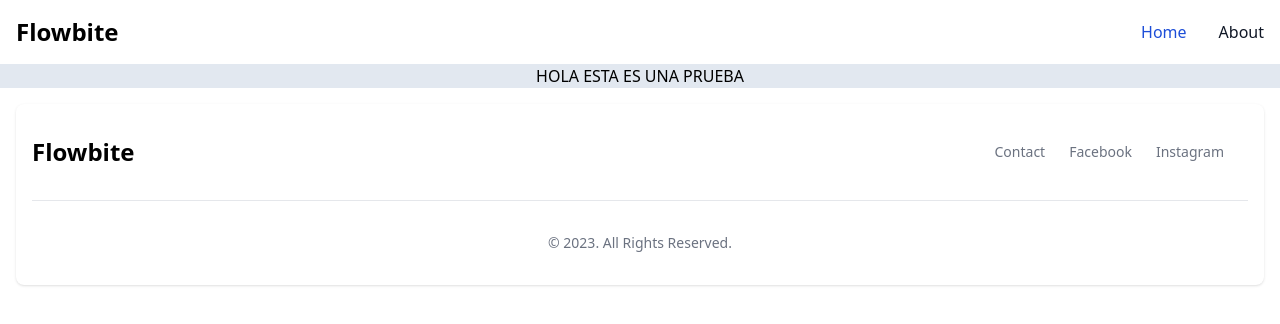
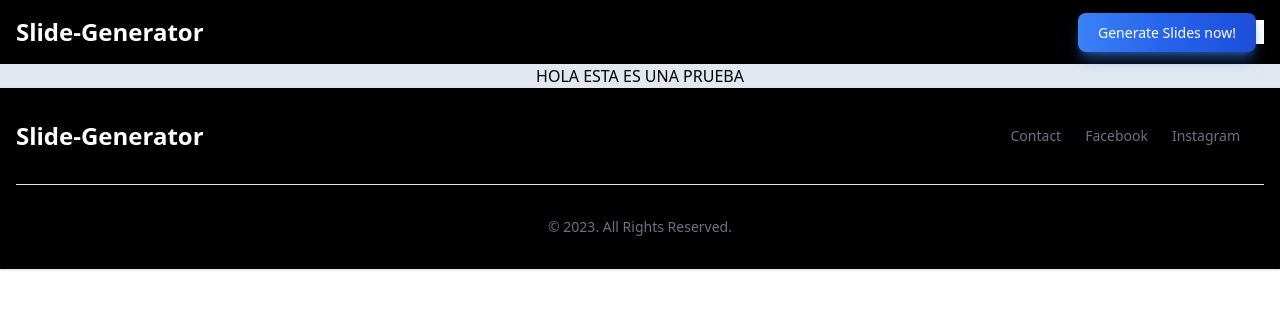
Before and after one commit to Francisco-Amador/Slide-Generator-App, a Next.js app in the folder slide-generator/: page / in a window 1280 px wide. Shown: the top 324 px of the page. Built offline with nearby package versions, Linux system fonts and the light colour scheme.

Commit message:
[IMPLEMENT tailwind header-footer]
The layout and styles of the header and footer components

```diff
--- a/slide-generator/src/Layout/Layout.tsx
+++ b/slide-generator/src/Layout/Layout.tsx
@@ -1,5 +1,6 @@
 import Footer from "@/root/components/Footer/Footer";
 import NavBar from "@/root/components/NavBar/NavBar";
+import ProductInfo from "@/root/components/product-info/Product-Info";
 import { ReactNode } from "react";
 
 type LayoutProps = {
@@ -9,6 +10,7 @@ const Layout = ({ children }: LayoutProps) => {
     return (
         <>
             <NavBar/>
+            <ProductInfo/>
             <main className="flex justify-center items-center bg-slate-200">{children}</main>
             <Footer></Footer>
         </>
--- a/slide-generator/src/root/components/Footer/Footer.tsx
+++ b/slide-generator/src/root/components/Footer/Footer.tsx
@@ -2,11 +2,11 @@ import Link from "next/link";
 import Image from "next/image";
 export default function Footer () {
     return(
-        <footer className="bg-white rounded-lg shadow dark:bg-gray-900 m-4">
+        <footer className="bg-black  shadow dark:bg-gray-900">
     <div className="w-full max-w-screen-xl mx-auto p-4 md:py-8">
         <div className="sm:flex sm:items-center sm:justify-between">
             <div  className="flex items-center mb-4 sm:mb-0">
-                <span className="self-center text-2xl font-semibold whitespace-nowrap dark:text-white">Flowbite</span>
+                <span className="self-center text-2xl font-semibold whitespace-nowrap text-white">Slide-Generator</span>
             </div>
             <ul className="flex flex-wrap items-center mb-6 text-sm font-medium text-gray-500 sm:mb-0 dark:text-gray-400">
                 <li>
--- a/slide-generator/src/root/components/NavBar/NavBar.tsx
+++ b/slide-generator/src/root/components/NavBar/NavBar.tsx
@@ -1,55 +1,24 @@
 import Link from "next/link";
 export default function NavBar() {
     return (
-            <nav className="bg-white border-gray-200 dark:bg-gray-900">
+            <nav className="bg-black border-gray-200 dark:bg-gray-900">
                 <div className="max-w-screen-xl flex flex-wrap items-center justify-between mx-auto p-4">
                     <div className="flex items-center">
-                        <span className="self-center text-2xl font-semibold whitespace-nowrap dark:text-white">
-                            Flowbite
+                        <span className="self-center text-2xl font-semibold whitespace-nowrap text-white">
+                            Slide-Generator
                         </span>
                     </div>
-                    <button
-                        data-collapse-toggle="navbar-default"
-                        type="button"
-                        className="inline-flex items-center p-2 ml-3 text-sm text-gray-500 rounded-lg md:hidden hover:bg-gray-100 focus:outline-none focus:ring-2 focus:ring-gray-200 dark:text-gray-400 dark:hover:bg-gray-700 dark:focus:ring-gray-600"
-                        aria-controls="navbar-default"
-                        aria-expanded="false"
-                    >
-                        <span className="sr-only">Open main menu</span>
-                        <svg
-                            className="w-6 h-6"
-                            aria-hidden="true"
-                            fill="currentColor"
-                            viewBox="0 0 20 20"
-                            xmlns="http://www.w3.org/2000/svg"
-                        >
-                            <path
-                                fill-rule="evenodd"
-                                d="M3 5a1 1 0 011-1h12a1 1 0 110 2H4a1 1 0 01-1-1zM3 10a1 1 0 011-1h12a1 1 0 110 2H4a1 1 0 01-1-1zM3 15a1 1 0 011-1h12a1 1 0 110 2H4a1 1 0 01-1-1z"
-                                clip-rule="evenodd"
-                            ></path>
-                        </svg>
-                    </button>
-                    <div className="hidden w-full md:block md:w-auto" id="navbar-default">
-                        <ul className="font-medium flex flex-col p-4 md:p-0 mt-4 border border-gray-100 rounded-lg bg-gray-50 md:flex-row md:space-x-8 md:mt-0 md:border-0 md:bg-white dark:bg-gray-800 md:dark:bg-gray-900 dark:border-gray-700">
-                            <li>
+                    <div className="hidden w-full md:block md:w-auto">
+                        <ul className="font-medium flex flex-col p-4 md:p-0 mt-4 border   md:flex-row md:space-x-8 md:mt-0 md:border-0 md:bg-white dark:bg-gray-800 md:dark:bg-gray-900 dark:border-gray-700">
+                            <li className="">
                                 <Link
                                     href="#"
-                                    className="block py-2 pl-3 pr-4 text-white bg-blue-700 rounded md:bg-transparent md:text-blue-700 md:p-0 dark:text-white md:dark:text-blue-500"
+                                    className="text-white bg-gradient-to-r from-blue-500 via-blue-600 to-blue-700 hover:bg-gradient-to-br focus:ring-4 focus:outline-none focus:ring-blue-300 dark:focus:ring-blue-800 shadow-lg shadow-blue-500/50 dark:shadow-lg dark:shadow-blue-800/80 font-medium rounded-lg text-sm px-5 py-2.5 text-center mr-2 mb-2 "
                                     aria-current="page"
                                 >
-                                    Home
+                                    Generate Slides now!
                                 </Link>
                             </li>
-                            <li>
-                                <Link
-                                    href="#"
-                                    className="block py-2 pl-3 pr-4 text-gray-900 rounded hover:bg-gray-100 md:hover:bg-transparent md:border-0 md:hover:text-blue-700 md:p-0 dark:text-white md:dark:hover:text-blue-500 dark:hover:bg-gray-700 dark:hover:text-white md:dark:hover:bg-transparent"
-                                >
-                                    About
-                                </Link>
-                            </li>
-
                         </ul>
                     </div>
                 </div>
--- /dev/null
+++ b/slide-generator/src/root/components/product-info/Product-Info.tsx
@@ -0,0 +1,7 @@
+
+export default function ProductInfo() {
+    return(
+        <div>
+        </div>
+    )
+}
```
Also changed, not shown: slide-generator/src/root/components/gpt-generator/IntermediateForm.tsx (added), slide-generator/src/root/components/gpt-generator/ParametersForm.tsx (added).
